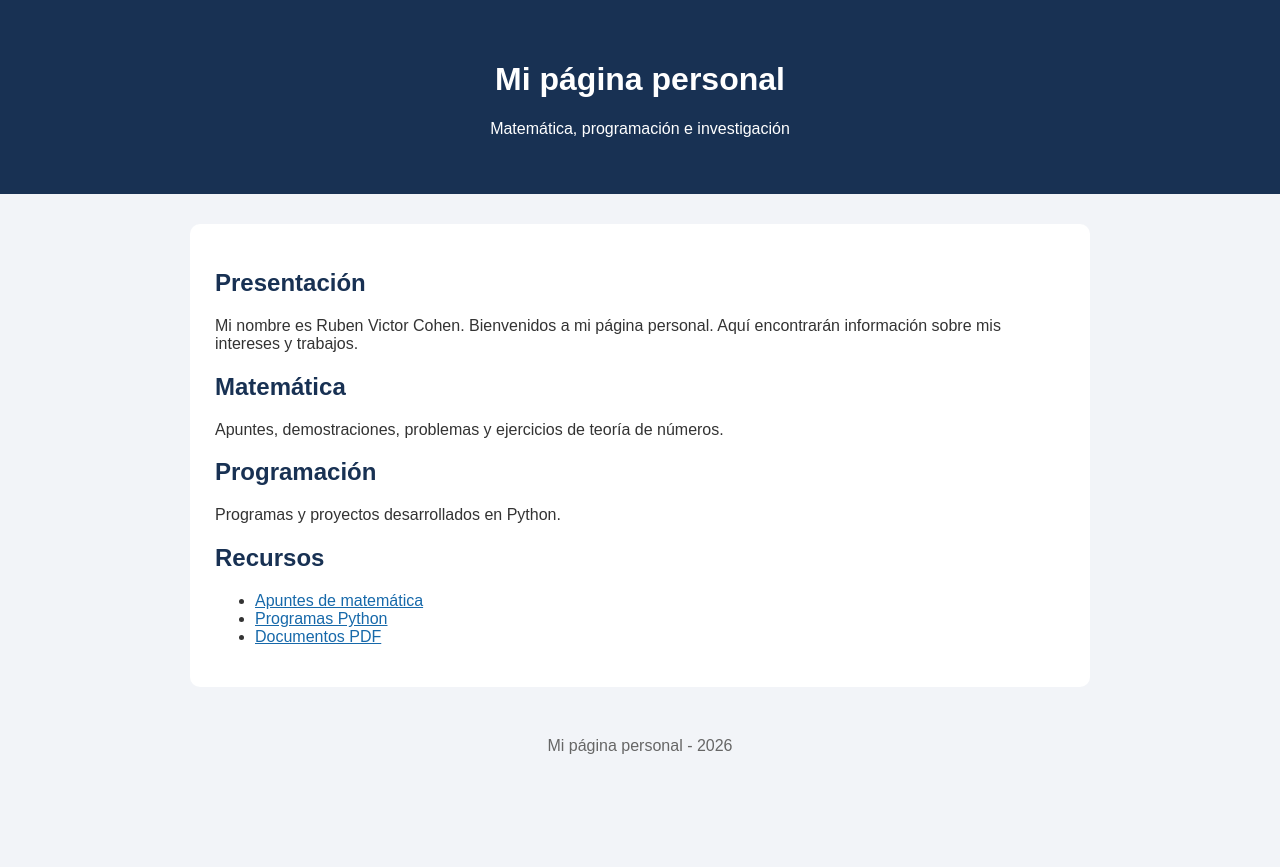
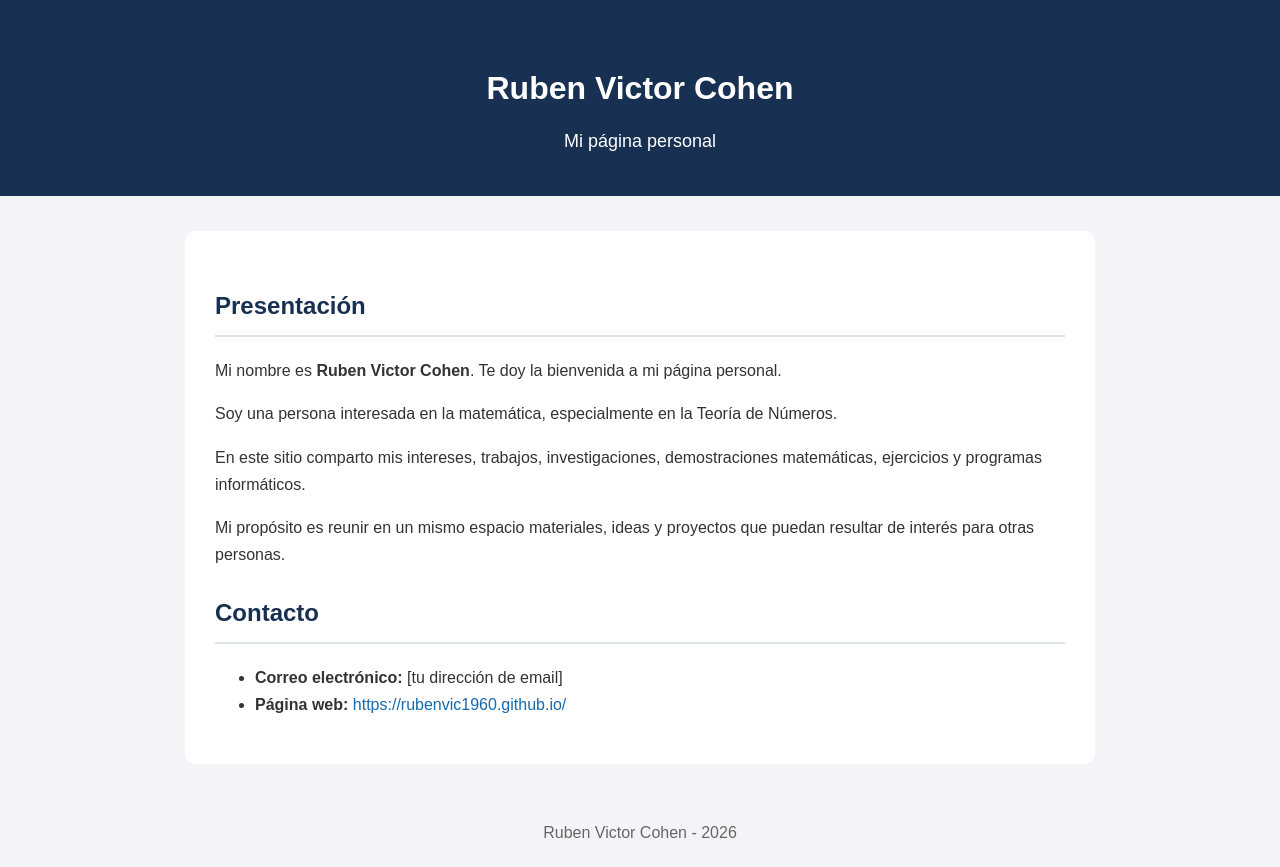
Before and after one commit to rubenvic1960/rubenvic1960.github.io, a plain HTML site: page index.html in a window 1280 px wide. Before the commit the page ends 800 px from the top, so only its background shows below. Drawn offline with Linux system fonts and the light colour scheme.

Commit message:
Update index.html

```diff
--- a/index.html
+++ b/index.html
@@ -1,9 +1,12 @@
+
 <!DOCTYPE html>
 <html lang="es">
+
 <head>
     <meta charset="UTF-8">
     <meta name="viewport" content="width=device-width, initial-scale=1.0">
-    <title>Mi página personal</title>
+
+    <title>Ruben Victor Cohen - Página personal</title>
 
     <style>
         body {
@@ -11,29 +14,47 @@
             background-color: #f2f4f8;
             color: #333;
             margin: 0;
+            line-height: 1.7;
         }
 
         header {
             background-color: #183153;
             color: white;
             text-align: center;
-            padding: 40px;
+            padding: 40px 20px;
+        }
+
+        header h1 {
+            margin-bottom: 10px;
+        }
+
+        header p {
+            margin: 0;
+            font-size: 18px;
         }
 
         main {
             max-width: 850px;
-            margin: 30px auto;
-            padding: 25px;
-            background: white;
+            margin: 35px auto;
+            padding: 30px;
+            background-color: white;
             border-radius: 10px;
         }
 
         h2 {
             color: #183153;
+            border-bottom: 2px solid #dce3ec;
+            padding-bottom: 8px;
+            margin-top: 25px;
         }
 
         a {
             color: #1769aa;
+            text-decoration: none;
+        }
+
+        a:hover {
+            text-decoration: underline;
         }
 
         footer {
@@ -47,40 +68,56 @@
 <body>
 
     <header>
-    <h1>Mi página personal</h1>
-    <p>Matemática, programación e investigación</p>
+        <h1>Ruben Victor Cohen</h1>
+        <p>Mi página personal</p>
     </header>
 
     <main>
 
         <h2>Presentación</h2>
+
         <p>
-        Mi nombre es Ruben Victor Cohen. Bienvenidos a mi página personal.
-        Aquí encontrarán información sobre mis intereses y trabajos.
+            Mi nombre es <strong>Ruben Victor Cohen</strong>.
+            Te doy la bienvenida a mi página personal.
         </p>
 
-    <h2>Matemática</h2>
         <p>
-        Apuntes, demostraciones, problemas y ejercicios
-        de teoría de números.
+            Soy una persona interesada en la matemática,
+            especialmente en la Teoría de Números.
         </p>
 
-    <h2>Programación</h2>
         <p>
-        Programas y proyectos desarrollados en Python.
+            En este sitio comparto mis intereses, trabajos,
+            investigaciones, demostraciones matemáticas,
+            ejercicios y programas informáticos.
         </p>
 
-    <h2>Recursos</h2>
+        <p>
+            Mi propósito es reunir en un mismo espacio materiales,
+            ideas y proyectos que puedan resultar de interés
+            para otras personas.
+        </p>
+
+        <h2>Contacto</h2>
+
         <ul>
-        <li><a href="#">Apuntes de matemática</a></li>
-        <li><a href="#">Programas Python</a></li>
-        <li><a href="#">Documentos PDF</a></li>
+            <li>
+                <strong>Correo electrónico:</strong>
+                [tu dirección de email]
+            </li>
+
+            <li>
+                <strong>Página web:</strong>
+                <a href="https://rubenvic1960.github.io/">
+                    https://rubenvic1960.github.io/
+                </a>
+            </li>
         </ul>
 
     </main>
 
     <footer>
-    Mi página personal - 2026
+        Ruben Victor Cohen - 2026
     </footer>
 
 </body>
```
Lines whose indentation alone changed are shown as unchanged.
